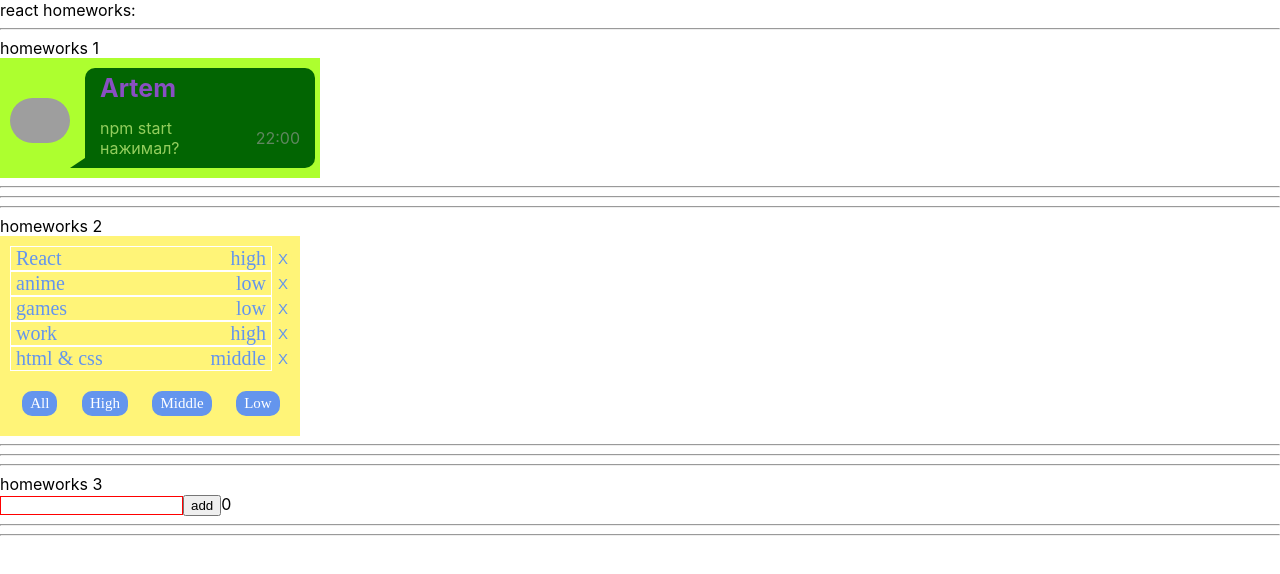
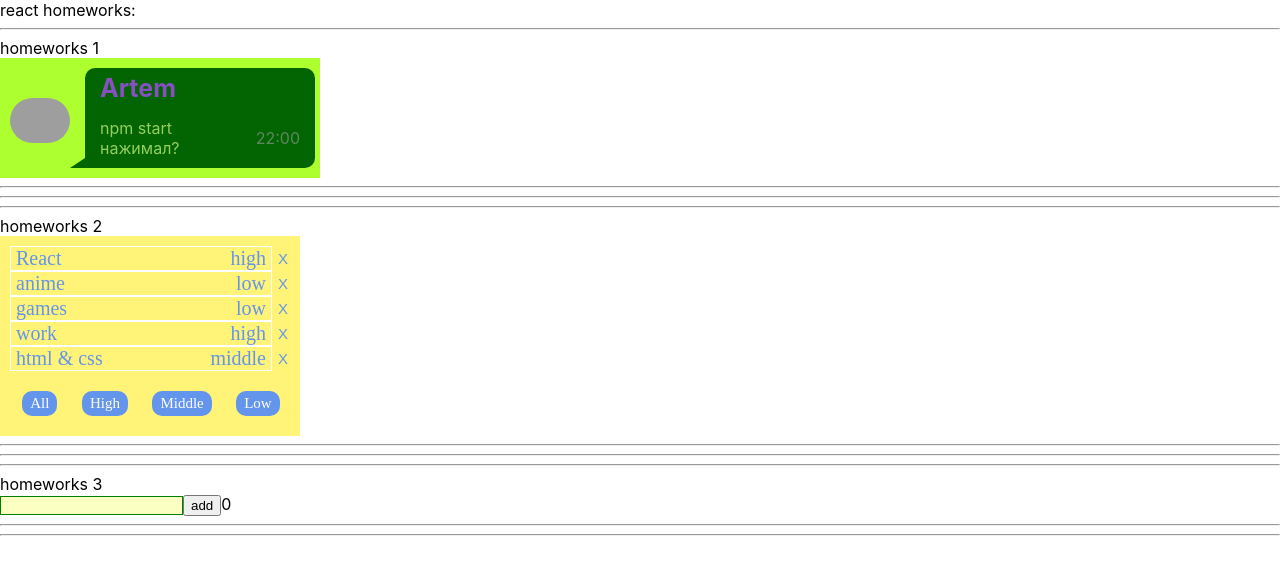
Before and after one commit to JulieBenchuk/homeworks, a React (Create React App) app: page / in a window 1280 px wide. Shown: the top 574 px of the page. Built offline with nearby package versions, Linux system fonts and the light colour scheme; grey boxes are pictures that could not be loaded.

Commit message:
added input

```diff
--- a/src/p2-homeworks/h3/Greeting.module.css
+++ b/src/p2-homeworks/h3/Greeting.module.css
@@ -1,7 +1,10 @@
 .someClass {
-
+border: 1px solid green;
+    background-color: #fbffc1;
 }
 
 .error {
     border: 1px solid red;
+    background-color: #fac3c3;
+    box-shadow: 0 0 10px red;
 }
--- a/src/p2-homeworks/h3/Greeting.tsx
+++ b/src/p2-homeworks/h3/Greeting.tsx
@@ -1,10 +1,10 @@
-import React, {ChangeEvent, ChangeEventHandler } from 'react'
+import React, {ChangeEvent, ChangeEventHandler} from 'react'
 import s from './Greeting.module.css'
 
 export type GreetingPropsType = {
     name: string // need to fix any
-    setNameCallback: (e: ChangeEvent<HTMLInputElement>)=> void // need to fix any
-    addUser: ()=> void // need to fix any
+    setNameCallback: (e: ChangeEvent<HTMLInputElement>) => void // need to fix any
+    addUser: () => void // need to fix any
     error: string // need to fix any
     totalUsers: number // need to fix any
 }
@@ -13,14 +13,14 @@ export type GreetingPropsType = {
 const Greeting: React.FC<GreetingPropsType> = (
     {name, setNameCallback, addUser, error, totalUsers} // деструктуризация пропсов
 ) => {
-    const inputClass = s.error // need to fix with (?:)
+    const inputClass = name ? s.someClass : s.error // need to fix with (?:)
 
     return (
         <div>
             <input value={name} onChange={setNameCallback} className={inputClass}/>
-            <span>{error}</span>
             <button onClick={addUser}>add</button>
             <span>{totalUsers}</span>
+            <div>{error}</div>
         </div>
     )
 }
--- a/src/p2-homeworks/h3/GreetingContainer.tsx
+++ b/src/p2-homeworks/h3/GreetingContainer.tsx
@@ -12,17 +12,18 @@ type GreetingContainerPropsType = {
 // более современный и удобный для про :)
 // уровень локальной логики
 const GreetingContainer: React.FC<GreetingContainerPropsType> = ({users, addUserCallback}) => { // деструктуризация пропсов
-    const [name, setName] = useState<string>('') // need to fix any
+    const [name, setName] = useState<string>(' ') // need to fix any
     const [error, setError] = useState<string>('') // need to fix any
 
     const setNameCallback = (e: ChangeEvent<HTMLInputElement>) => {
         let valueName = e.currentTarget.value.trim();
         setName(valueName);
-        console.log(name);
+        setError("")
          // need to fix
     }
     const addUser = (name: string) => {
-        name && addUserCallback(name) && alert(`Hellov ${name}!`); ///иначе ERROR!!!!
+        name && addUserCallback(name) && alert(`Hellov ${name}!`)
+        !name && setError("Wrong!")
         setName("");
     }
     let totalUsers = users.length
```
